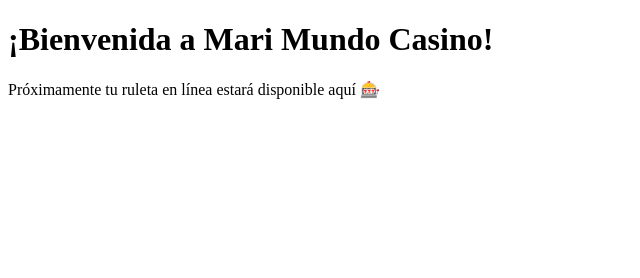
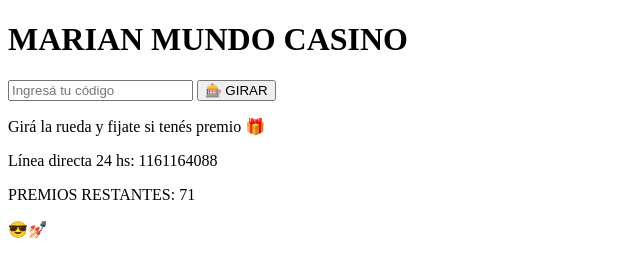
Before and after one commit to marianmundo/mari-mundo-casino, a plain HTML site: page index.html in a window 1280 px wide. Shown: the whole page, without its empty margins (0-640 px from the left). Drawn offline with Linux system fonts and the light colour scheme.

Commit message:
Update index.html

```diff
--- a/index.html
+++ b/index.html
@@ -2,10 +2,27 @@
 <html lang="es">
 <head>
   <meta charset="UTF-8" />
-  <title>Mari Mundo Casino</title>
+  <meta name="viewport" content="width=device-width, initial-scale=1.0"/>
+  <title>MARIAN MUNDO CASINO</title>
+  <link rel="stylesheet" href="style.css" />
 </head>
 <body>
-  <h1>¡Bienvenida a Mari Mundo Casino!</h1>
-  <p>Próximamente tu ruleta en línea estará disponible aquí 🎰</p>
+  <div class="contenedor">
+    <h1>MARIAN MUNDO CASINO</h1>
+
+    <input type="text" id="codigo" placeholder="Ingresá tu código" />
+
+    <button id="botonTirar" onclick="tirar()">🎰 GIRAR</button>
+
+    <p id="texto-abajo">Girá la rueda y fijate si tenés premio 🎁</p>
+
+    <p id="resultado"></p>
+
+    <p id="linea">Línea directa 24 hs: 1161164088</p>
+    <p id="premios-restantes">PREMIOS RESTANTES: 71</p>
+    <p class="emojis">😎💅🏻</p>
+  </div>
+
+  <script src="script.js"></script>
 </body>
 </html>
```
